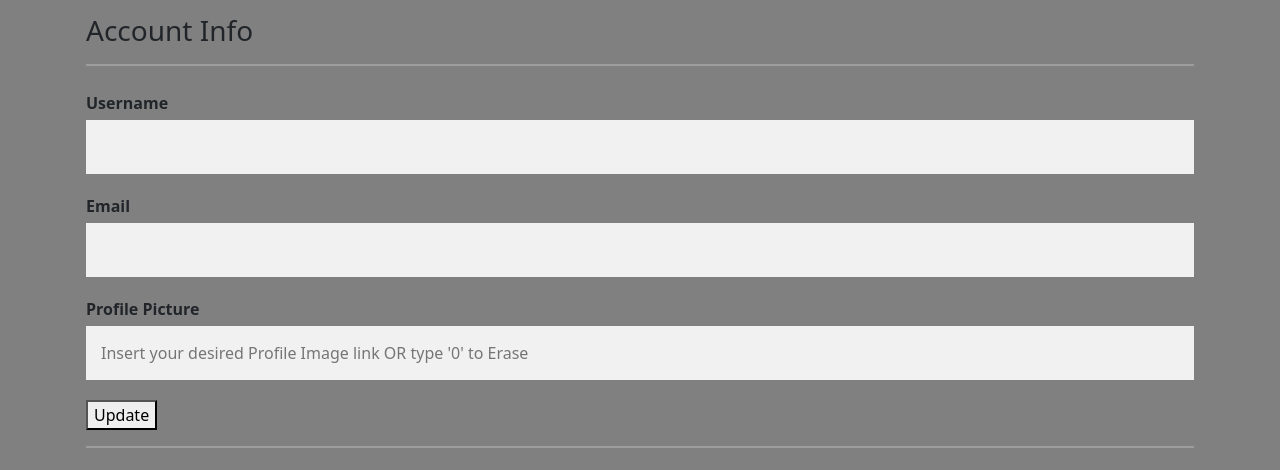
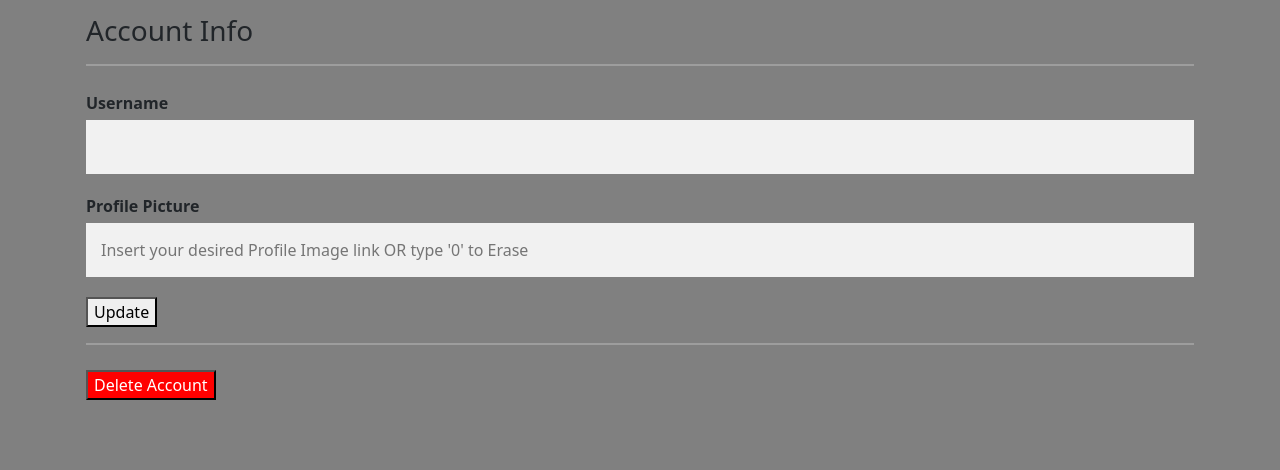
Before and after one commit to georger18-meet/FlaskFirebaseProject, a Flask app: template FlaskFirebaseProject/templates/account.html in a window 1280 px wide. Shown: the part 202-672 px from the top of the page. Run offline with Flask 3, Linux system fonts and the light colour scheme; the template is opened without the code that fills it, so the values that code supplies are empty.

Commit message:
Cleared some Signup stuff and Account Updating.

```diff
--- a/FlaskFirebaseProject/forms.py
+++ b/FlaskFirebaseProject/forms.py
@@ -11,9 +11,3 @@ class ValidationForms:
             return True
         else:
             return False
-
-    def ValidateLogIn(self,email,password):
-        if (email != password):
-            return True
-        else:
-            return False
--- a/FlaskFirebaseProject/main.py
+++ b/FlaskFirebaseProject/main.py
@@ -69,18 +69,24 @@ def signup():
         if request.method == 'GET':
             return render_template('signup.html', login_session = login_session, title = "Sign Up")
         else:
-            try:
-                login_session["user"] = auth.create_user_with_email_and_password(request.form.get("email"),request.form.get("psw"))
-                fullname = request.form.get("fullname")
-                username = request.form.get("username")
-                email = request.form.get("email")
-                password = request.form.get("psw")
-                user = {"fullname":fullname,"username":username,"email":email,"password":password,"pfp":""}
-                db.child("Users").child(login_session["user"]["localId"]).set(user)
-                currentUser = db.child("Users").child(login_session['user']['localId']).get().val()
-                flash(f'Account created for { username }!', 'success')
-                return redirect(url_for('home'))
-            except:
+            fullname = request.form.get("fullname")
+            username = request.form.get("username")
+            email = request.form.get("email")
+            password = request.form.get("psw")
+            confirm_psw = request.form.get("confirm-psw")
+            if formpy.ValidateSignUp(username,email,password,confirm_psw):
+                try:
+
+                    login_session["user"] = auth.create_user_with_email_and_password(request.form.get("email"),request.form.get("psw"))
+                    user = {"fullname":fullname,"username":username,"email":email,"password":password,"pfp":""}
+                    db.child("Users").child(login_session["user"]["localId"]).set(user)
+                    currentUser = db.child("Users").child(login_session['user']['localId']).get().val()
+                    flash(f'Account created for { username }!', 'success')
+                    return redirect(url_for('home'))
+                except:
+                    flash(f'Check Your Credintials! Invalid Username, Email or Password.', 'danger')
+                    return render_template('signup.html', login_session = login_session, title = "Sign Up")
+            else:
                 flash(f'Check Your Credintials! Invalid Username, Email or Password.', 'danger')
                 return render_template('signup.html', login_session = login_session, title = "Sign Up")
 
@@ -100,13 +106,10 @@ def account():
             return render_template('account.html', login_session = login_session, title = "Account", user = currentUser)
         else:
             username = request.form.get("username")
-            email = request.form.get("email")
             pfp = request.form.get("pfp")
             updated = {}
             if username != "":
                 updated["username"] = username
-            if email != "":
-                updated["email"] = email
             if pfp != "":
                 if pfp == "0":
                     updated["pfp"] = ""
--- a/FlaskFirebaseProject/templates/account.html
+++ b/FlaskFirebaseProject/templates/account.html
@@ -25,9 +25,6 @@
 
 			<label for="username"><b>Username</b></label>
 			<input type="text" placeholder="{{ user['username'] }}" name="username">
-
-			<label for="email"><b>Email</b></label>
-			<input type="text" placeholder="{{ user['email'] }}" name="email">
 
 			<label for="pfp"><b>Profile Picture</b></label>
 			<input type="text" placeholder="Insert your desired Profile Image link OR type '0' to Erase" name="pfp">
```
